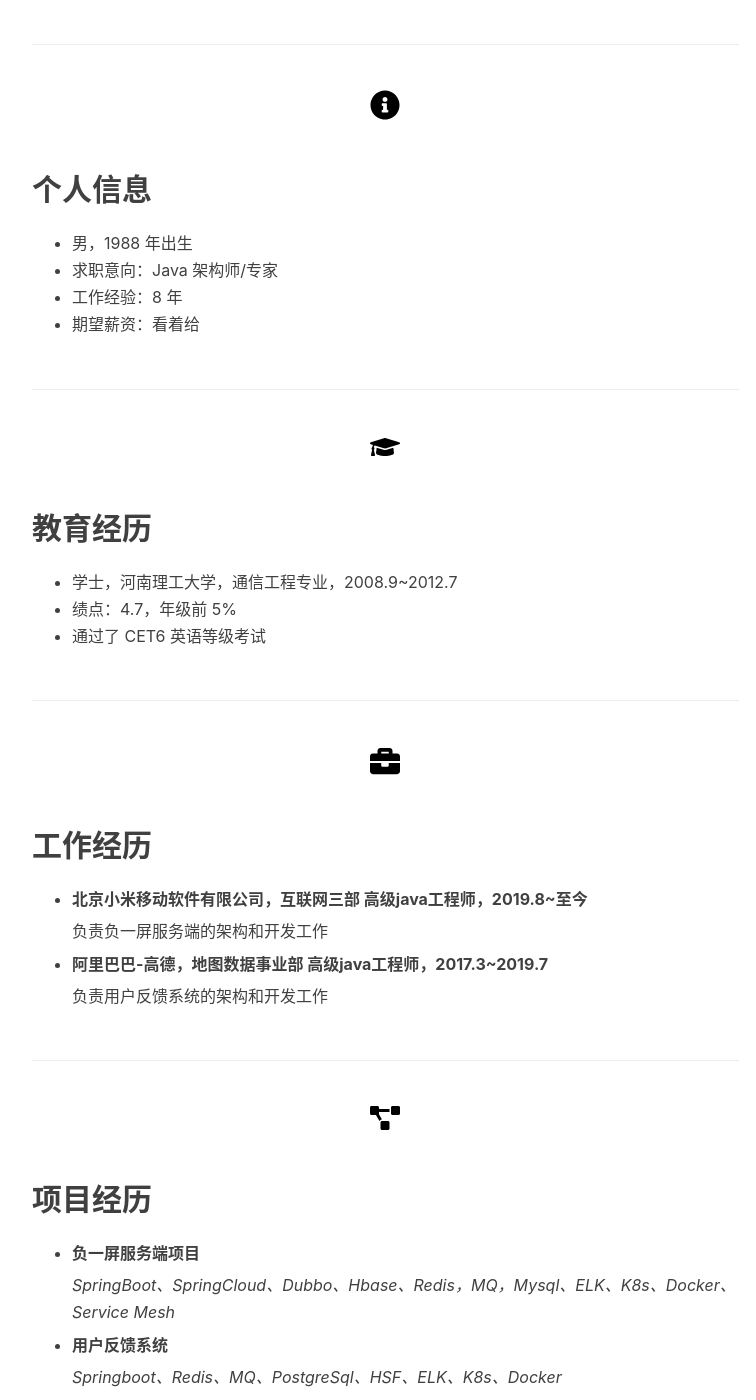
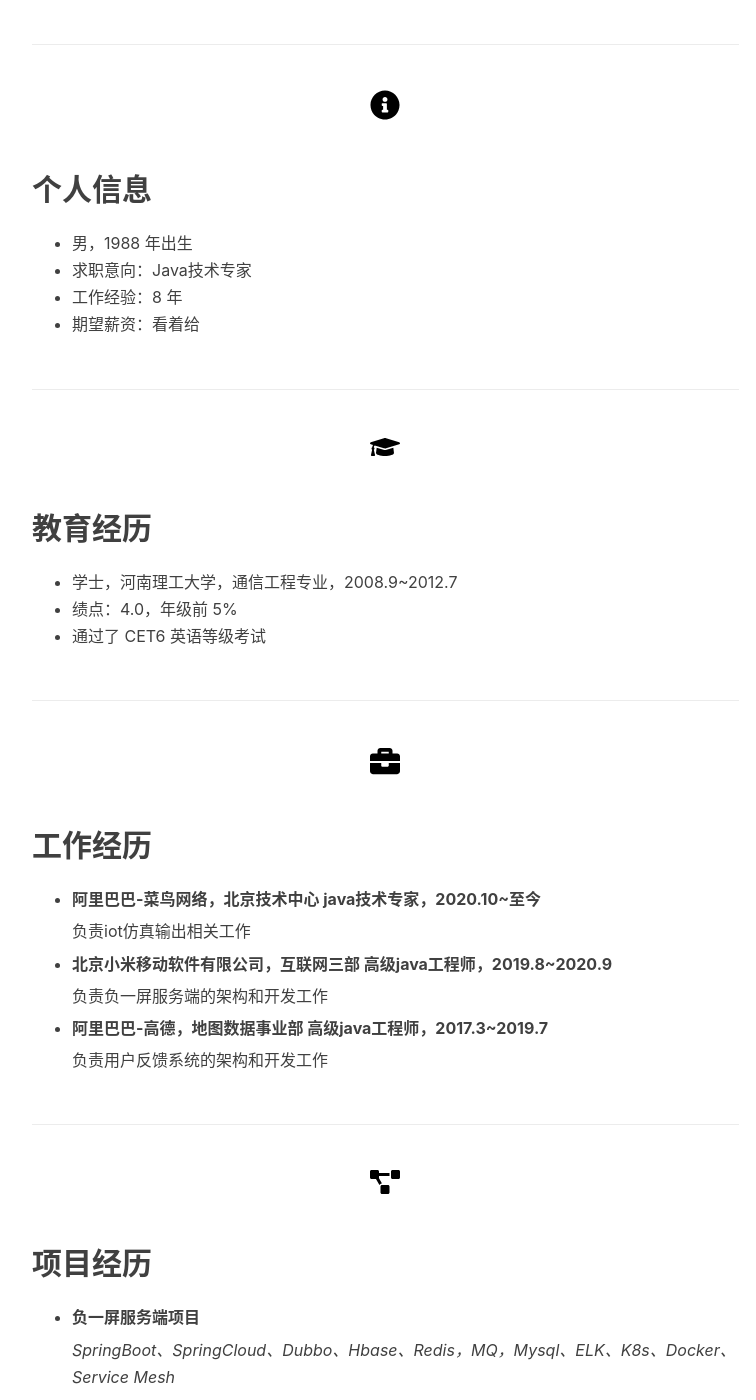
Before and after one commit to alishangtian/techblog, a Jekyll site: the page built from _posts/1988-07-12-me.md, in a window 1280 px wide and 1400 px high, scrolled down 649 px. Shown: the whole window, without its empty margins (233-989 px from the left). Built offline with Jekyll 4.4.1, drawn with Linux system fonts in a browser that asks for light colours; nearby versions of some CDN libraries; comment, search, counter and statistics services are not loaded.

Commit message:
简历完善

```diff
--- a/_posts/1988-07-12-me.md
+++ b/_posts/1988-07-12-me.md
@@ -18,19 +18,23 @@
 ## <img src="/img/svg/info-circle-solid.svg" width="30px"> 个人信息
 
  - 男，1988 年出生
- - 求职意向：Java 架构师/专家
+ - 求职意向：Java技术专家
  - 工作经验：8 年
  - 期望薪资：看着给
 
 ## <img src="/img/svg/graduation-cap-solid.svg" width="30px"> 教育经历
 
 - 学士，河南理工大学，通信工程专业，2008.9~2012.7
-- 绩点：4.7，年级前 5%
+- 绩点：4.0，年级前 5%
 - 通过了 CET6 英语等级考试
 
 ## <img src="/img/svg/briefcase-solid.svg" width="30px"> 工作经历
 
-- **北京小米移动软件有限公司，互联网三部 高级java工程师，2019.8~至今**
+- **阿里巴巴-菜鸟网络，北京技术中心 java技术专家，2020.10~至今**
+
+   负责iot仿真输出相关工作
+
+- **北京小米移动软件有限公司，互联网三部 高级java工程师，2019.8~2020.9**
 
    负责负一屏服务端的架构和开发工作
 
```
